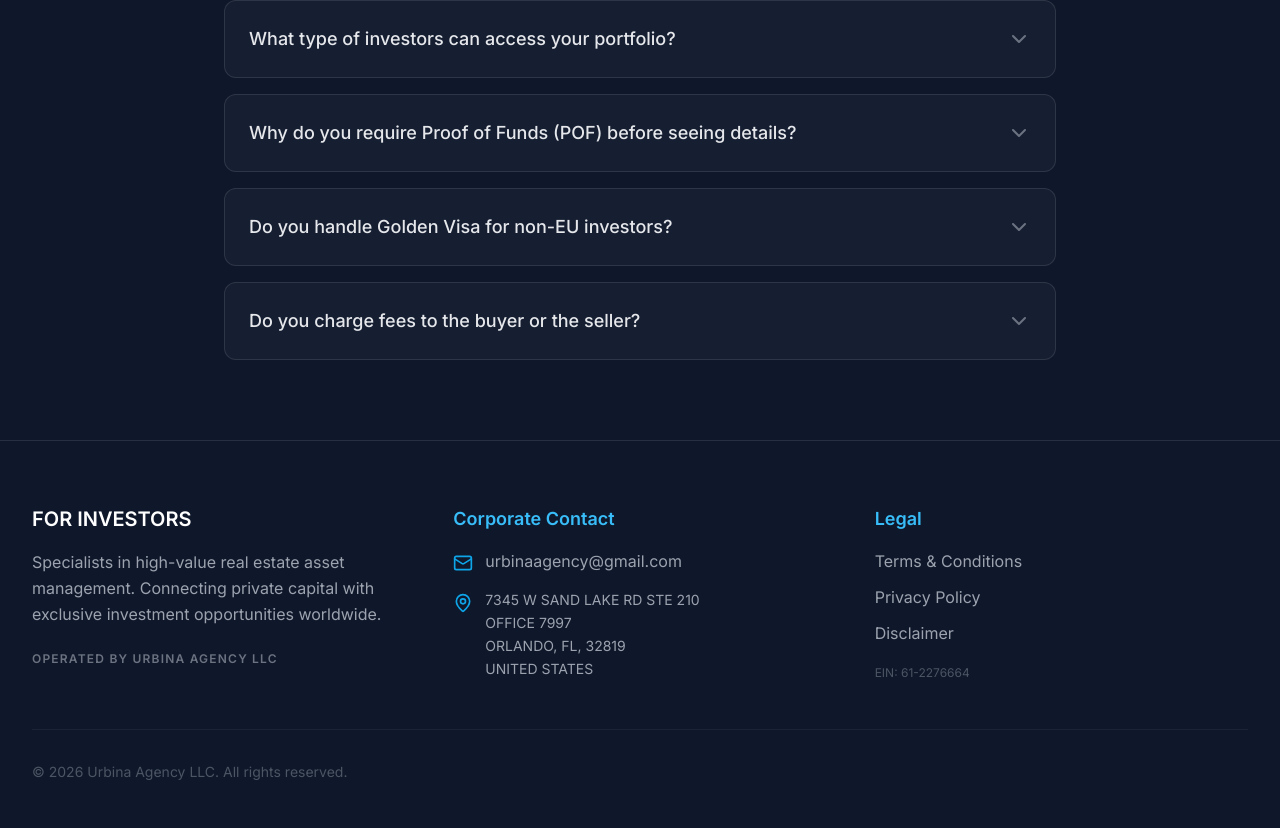
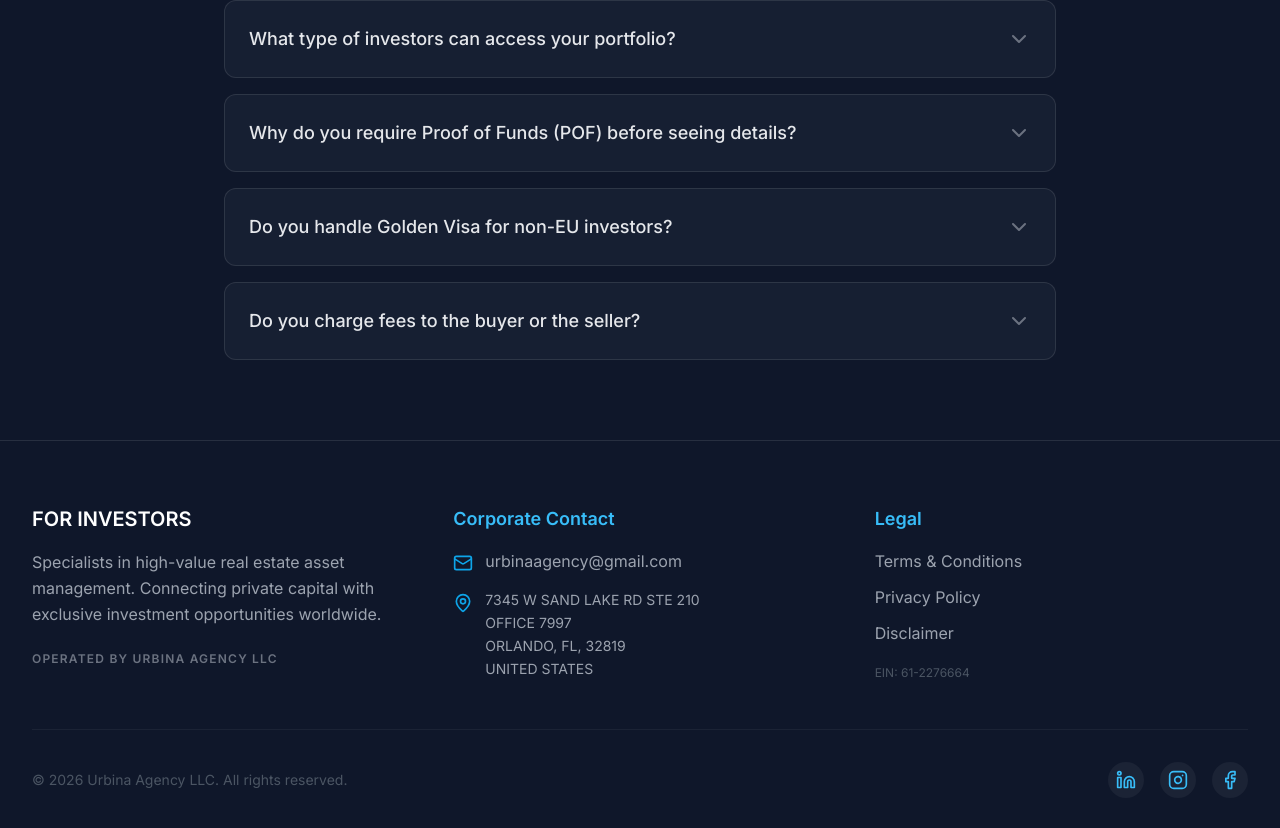
Before and after one commit to ReferendumGlobal/forinvestors, a React (Vite) app: page /#/ in a window 1280 px wide. Shown: the part 1972-2800 px from the top of the page. Built offline with nearby package versions, Linux system fonts and the light colour scheme; a web font is replaced by a local one.

Commit message:
Feat: Add social icons and optimized favicon

```diff
--- a/index.html
+++ b/index.html
@@ -5,8 +5,8 @@
   <meta charset="UTF-8" />
 
   <!-- Favicon & Icons -->
-  <link rel="icon" type="image/svg+xml" href="/logo.svg" />
-  <link rel="apple-touch-icon" href="/logo.svg" />
+  <link rel="icon" type="image/svg+xml" href="/favicon.svg" />
+  <link rel="apple-touch-icon" href="/favicon.svg" />
   <meta name="theme-color" content="#0a0a0e" />
 
   <meta name="viewport" content="width=device-width, initial-scale=1.0" />
--- a/src/components/Footer.jsx
+++ b/src/components/Footer.jsx
@@ -1,5 +1,5 @@
 import React, { useState } from 'react';
-import { Mail, Phone, MapPin } from 'lucide-react';
+import { Mail, Phone, MapPin, Linkedin, Instagram, Facebook } from 'lucide-react';
 import LegalModal from './LegalModal';
 
 export default function Footer() {
@@ -60,6 +60,17 @@ export default function Footer() {
                         <p className="text-sm text-gray-600">
                             &copy; {new Date().getFullYear()} Urbina Agency LLC. All rights reserved.
                         </p>
+                        <div className="flex items-center gap-4">
+                            <a href="#" className="p-2 bg-white/5 rounded-full text-gold-400 hover:text-white hover:bg-gold-500 transition-all duration-300">
+                                <Linkedin size={20} />
+                            </a>
+                            <a href="#" className="p-2 bg-white/5 rounded-full text-gold-400 hover:text-white hover:bg-gold-500 transition-all duration-300">
+                                <Instagram size={20} />
+                            </a>
+                            <a href="#" className="p-2 bg-white/5 rounded-full text-gold-400 hover:text-white hover:bg-gold-500 transition-all duration-300">
+                                <Facebook size={20} />
+                            </a>
+                        </div>
                     </div>
                 </div>
             </footer>
```
Also changed, not shown: public/favicon.svg (added).
